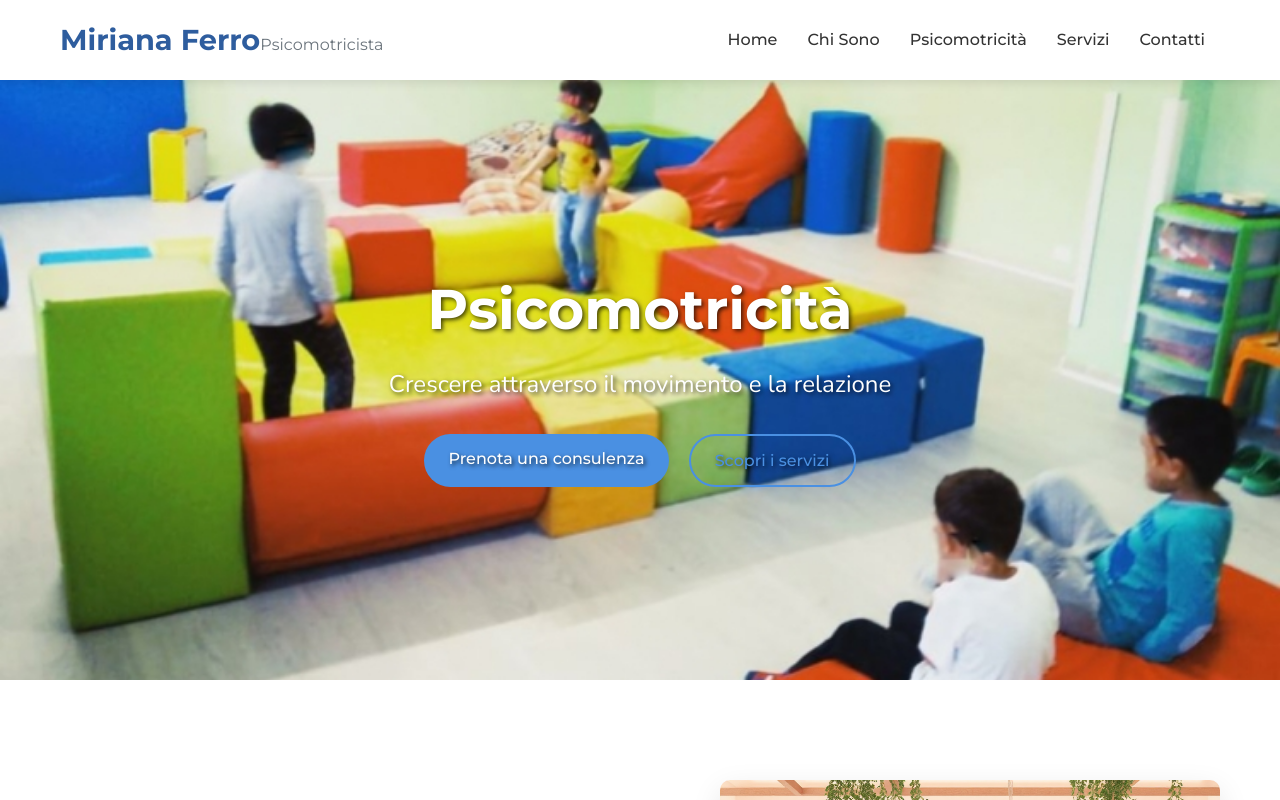
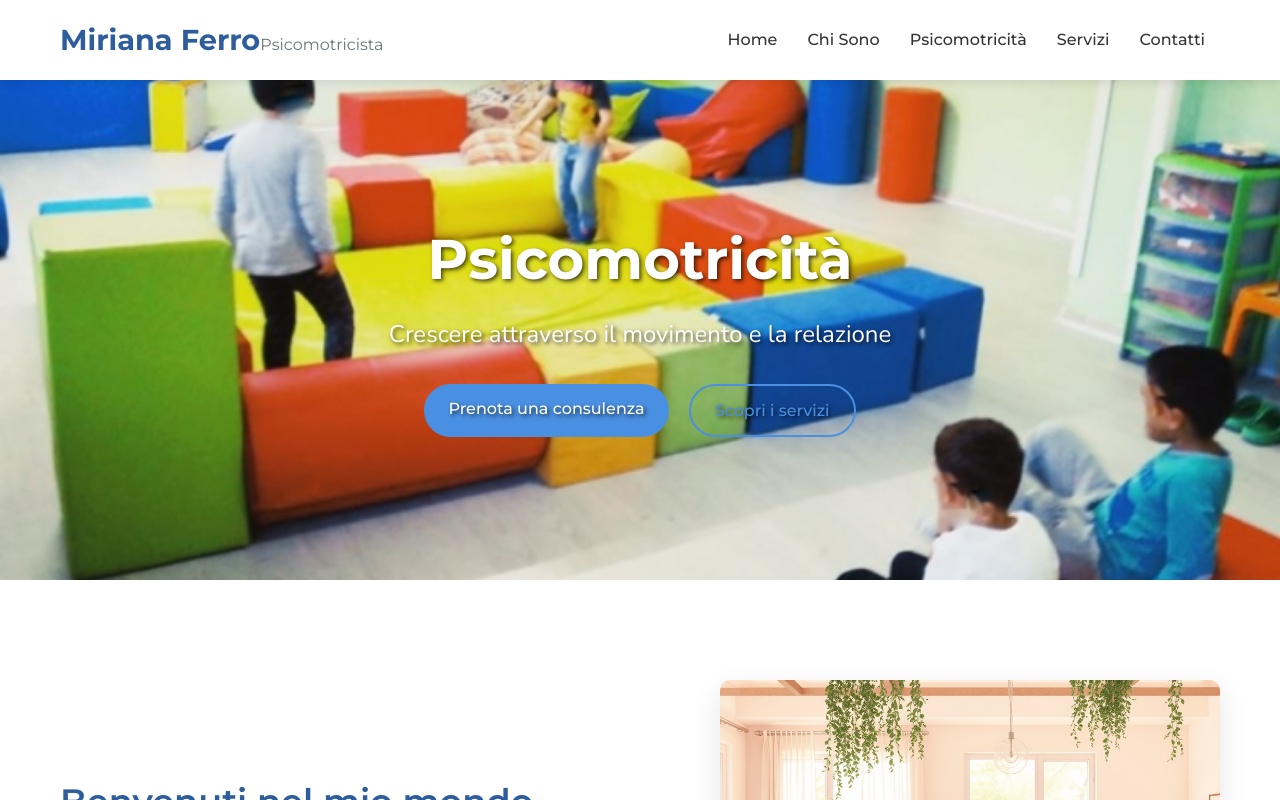
Before and after one commit to aikan86/MirianaPsicomotricita, a React (Create React App) app: page / in a window 1280 px wide. Shown: the top 800 px of the page. Built offline with nearby package versions, Linux system fonts and the light colour scheme.

Commit message:
Update Home.css

```diff
--- a/src/styles/Home.css
+++ b/src/styles/Home.css
@@ -4,7 +4,7 @@
 .hero {
     background: url('../images/hero-bg.jpg') center center/cover no-repeat;
     height: 100vh;
-    max-height: 600px;
+    max-height: 500px;
     width: 100%;
     display: flex;
     justify-content: center;
```
